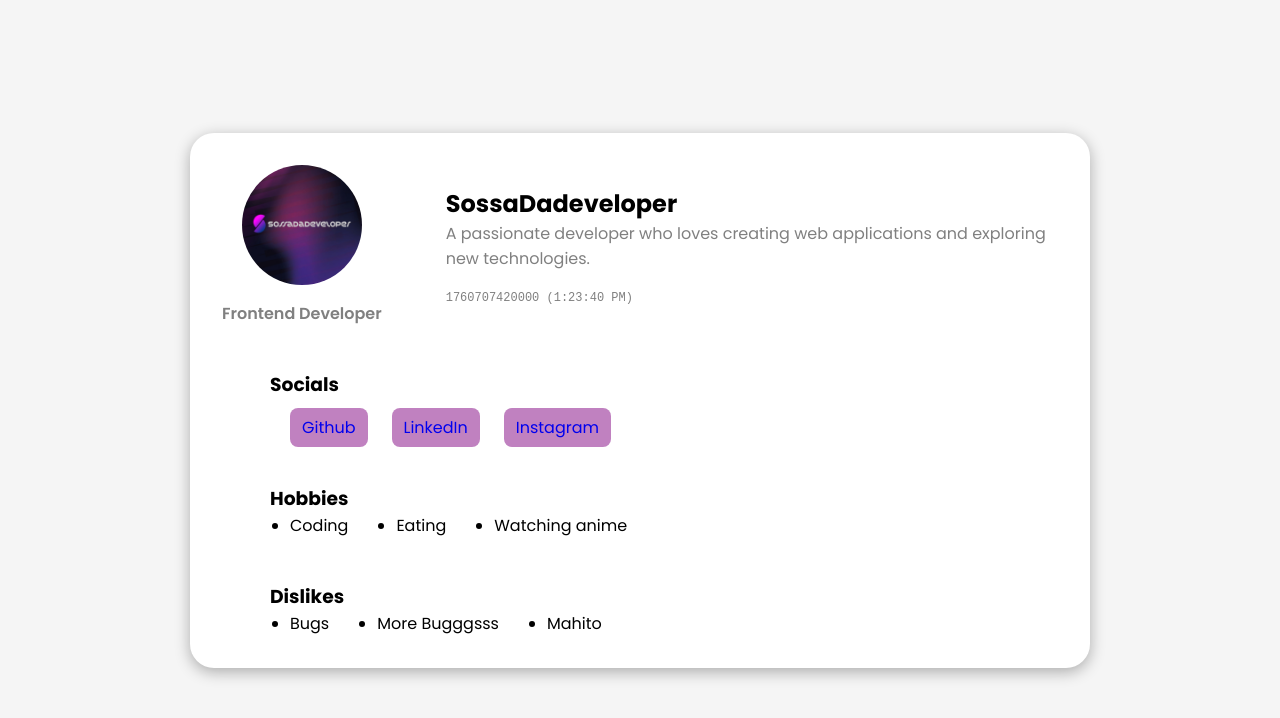
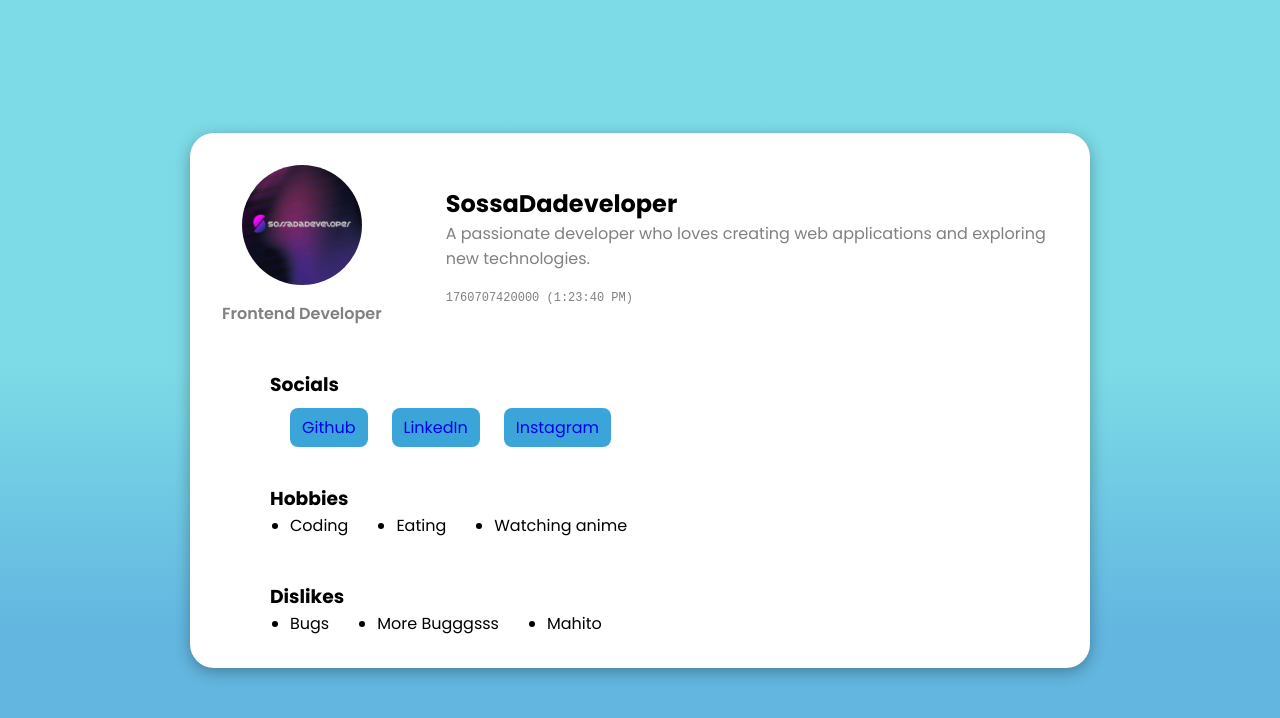
Before and after one commit to SossaDaDeveloper/hng-task-2, a plain HTML site: page index.html in a window 1280 px wide. Drawn offline with Linux system fonts and the light colour scheme.

Commit message:
Updated design and README

```diff
--- a/style.css
+++ b/style.css
@@ -5,6 +5,8 @@
 }
 
 body {
+  background: #3ba4d9;
+  background: linear-gradient(0deg,rgba(59, 164, 217, 0.8) 21%, rgba(59, 201, 217, 0.67) 54%);
   padding-top: 3rem;
   padding-bottom: 3rem;
   font-family: "Poppins", sans-serif;
@@ -12,7 +14,6 @@ body {
   justify-content: center;
   align-items: center;
   min-height: 100vh;
-  background: #f5f5f5;
 }
 
 .card {
@@ -85,17 +86,17 @@ img{
   margin-left: 20px;
 }
 .socials a{
-  background-color: rgba(128, 0, 128, 0.493);
+  background-color: #3ba4d9;
   text-decoration: none;
   padding: .5rem .75rem;
   border-radius: 8px;
 }
 .socials a:hover{
-  background-color: rgba(94, 3, 94, 0.623);
+  background-color: #3cbeff;
   transition: all .3s ease-in-out;
 }
 .socials a:focus-visible {
-  outline: 2px solid purple;
+  outline: 2px solid #3ba4d9;
   outline-offset: 3px;
 }
 
```
Also changed, not shown: 1 other file.
